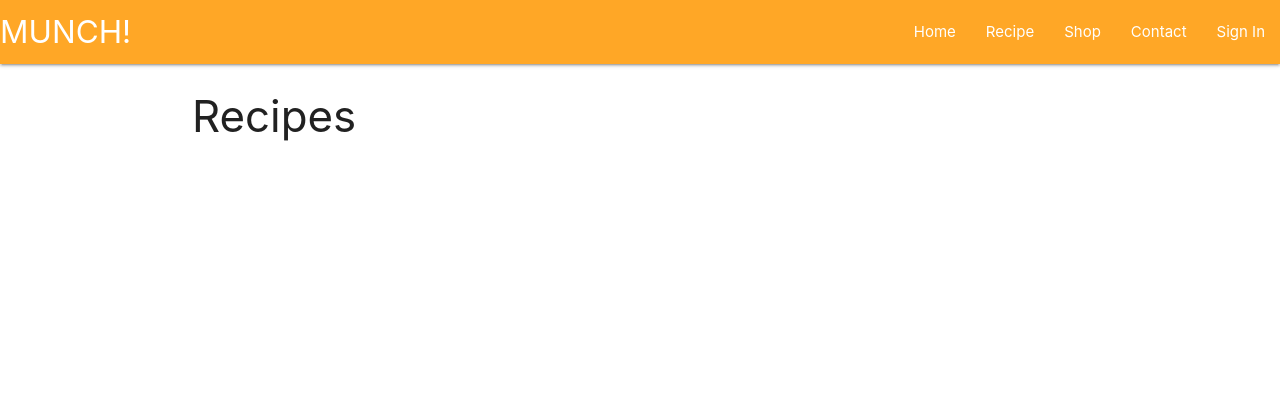
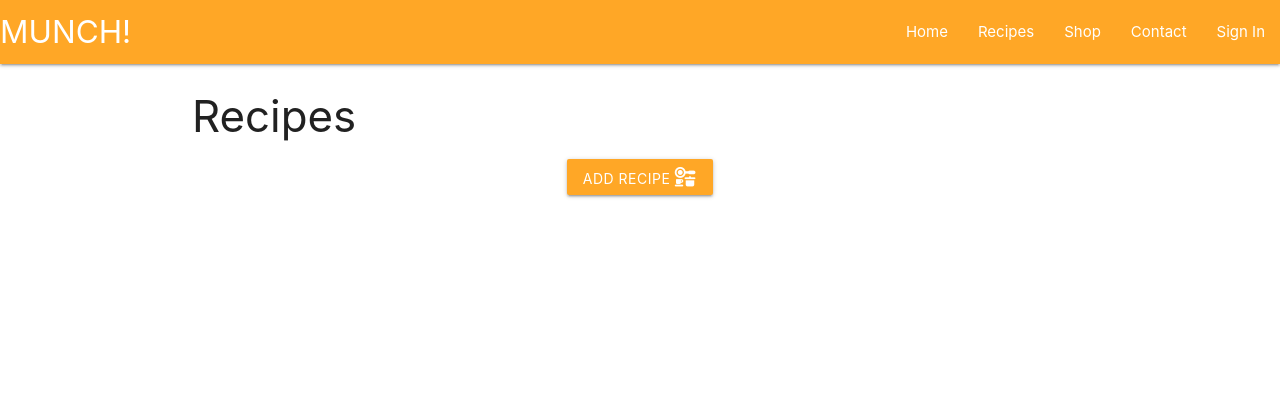
Before and after one commit to melanyhowell/p3, a Flask app: template munch/templates/recipes.html in a window 1280 px wide. Shown: the top 420 px of the page. Run offline with Flask 3, Linux system fonts and the light colour scheme; the template is opened without the code that fills it, so the values that code supplies are empty.

Commit message:
added routes for recipe and add recipe

```diff
--- a/munch/static/js/script.js
+++ b/munch/static/js/script.js
@@ -5,7 +5,7 @@ document.addEventListener('DOMContentLoaded', function() {
   });
 
 // recipe form drop down selction
-  document.addEventListener('DOMContentLoaded', function() {
-    let category_name_selector = document.querySelectorAll('.dropdown-trigger');
-    M.Dropdown.init(category_name_selector);
-  });
+//  document.addEventListener('DOMContentLoaded', function() {
+//    let category_name_selector = document.querySelectorAll('.dropdown-trigger');
+//    M.Dropdown.init(category_name_selector);
+//  });
--- a/munch/templates/base.html
+++ b/munch/templates/base.html
@@ -19,7 +19,7 @@
               <a href="#" data-target="mobile-demo" class="sidenav-trigger"><i class="fas fa-bars"></i></a>
               <ul class="right hide-on-med-and-down">
                 <li><a href="{{ url_for('home') }}">Home</a></li>
-                <li><a href="">Recipe</a></li>
+                <li><a href="{{ url_for('recipes') }}">Recipes</a></li>
                 <li><a href="">Shop</a></li>
                 <li><a href="">Contact</a></li>
                 <li><a href="">Sign In</a></li>
@@ -29,7 +29,7 @@
         <!--nav bar for smaller mobile sized screens sidenav-->
           <ul class="sidenav" id="mobile-demo">
             <li><a href="{{ url_for('home') }}">Home</a></li>
-            <li><a href="">Recipe</a></li>
+            <li><a href="{{ url_for('recipes') }}">Recipes</a></li>
             <li><a href="">Shop</a></li>
             <li><a href="">Contact</a></li>
             <li><a href="">Sign In</a></li>
--- a/munch/templates/recipes.html
+++ b/munch/templates/recipes.html
@@ -3,4 +3,12 @@
 
 <h3 class="text-blue-grey" center-align>Recipes</h3>
 
+<div class="row">
+    <div class="you_shall_pass col s12 center-align">
+        <a href="{{ url_for('add_recipe') }}" class="btn waves-effect orange lighten-1">
+            Add Recipe <i class="fas fa-kitchen-set"></i>
+        </a>
+    </div>
+</div>
+
 {% endblock %}
```
Also changed, not shown: munch/routes.py (+10 -0 lines).
